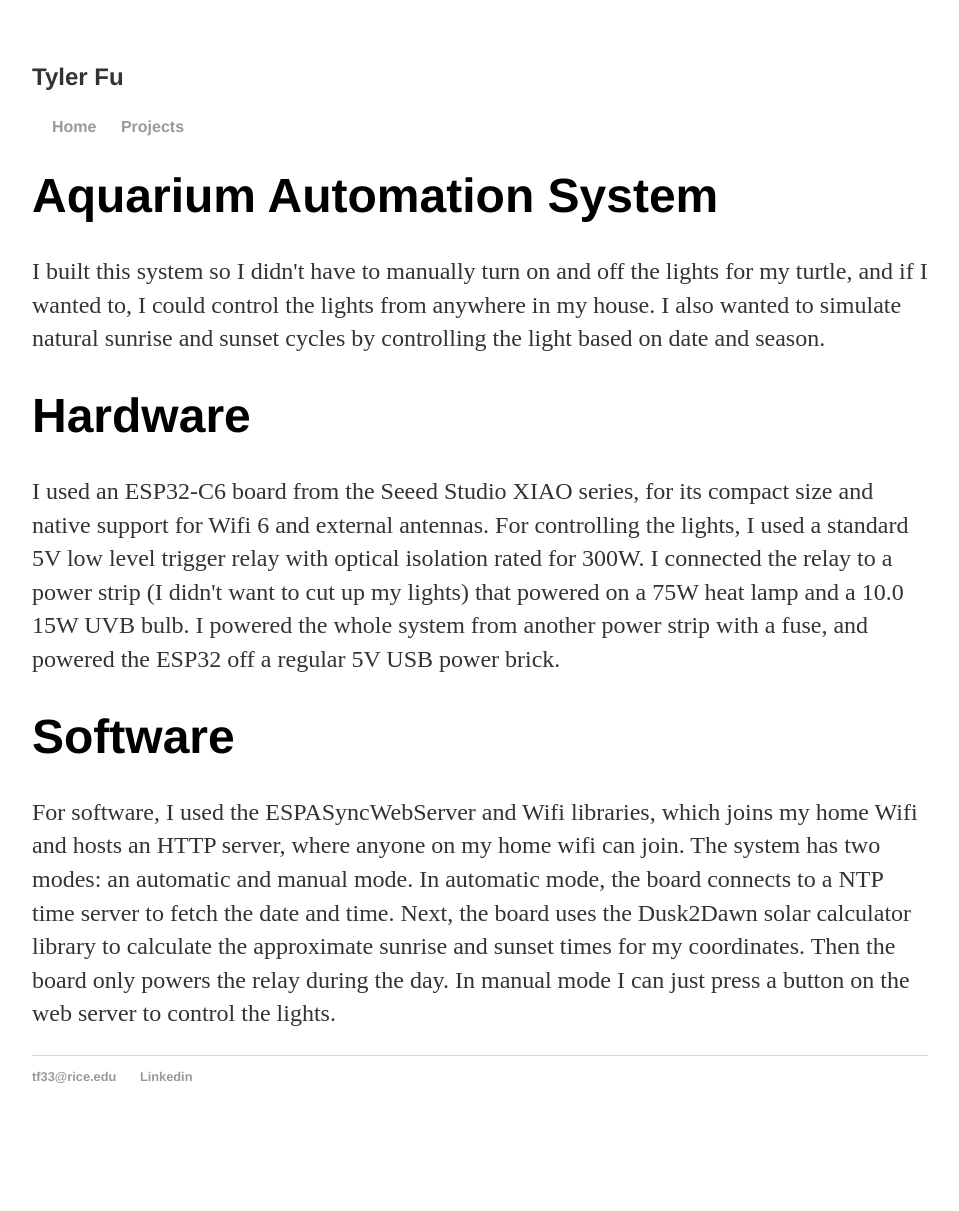
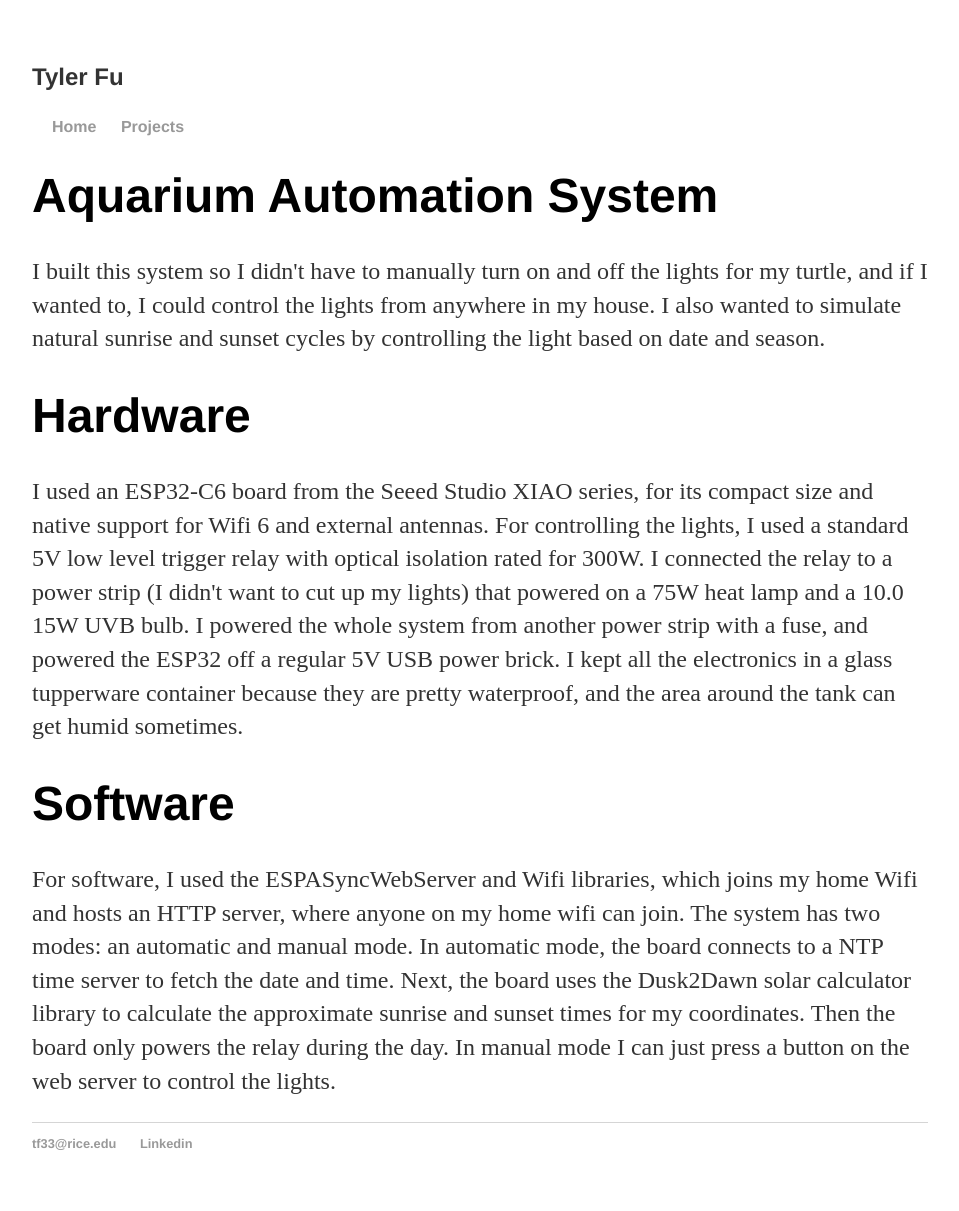
Before and after one commit to tfu1897/tfu1897.github.io, a Jekyll site: the page built from Projects/tank.html, in a window 1280 px wide. Shown: the whole page, without its empty margins (160-1119 px from the left). Built offline with Jekyll 4.4.1, drawn with Linux system fonts in a browser that asks for light colours; before the commit the page ends 1144 px from its top, so only the background shows below that.

Commit message:
Update tank.html

```diff
--- a/Projects/tank.html
+++ b/Projects/tank.html
@@ -10,7 +10,7 @@
 </div><!-- /.blurb -->
 <div class="hardware">
 	<h1>Hardware</h1>
-	<p>I used an ESP32-C6 board from the Seeed Studio XIAO series, for its compact size and native support for Wifi 6 and external antennas.  For controlling the lights, I used a standard 5V low level trigger relay with optical isolation rated for 300W. I connected the relay to a power strip (I didn't want to cut up my lights) that powered on a 75W heat lamp and a 10.0 15W UVB bulb.  I powered the whole system from another power strip with a fuse, and powered the ESP32 off a regular 5V USB power brick. </p>
+	<p>I used an ESP32-C6 board from the Seeed Studio XIAO series, for its compact size and native support for Wifi 6 and external antennas.  For controlling the lights, I used a standard 5V low level trigger relay with optical isolation rated for 300W. I connected the relay to a power strip (I didn't want to cut up my lights) that powered on a 75W heat lamp and a 10.0 15W UVB bulb.  I powered the whole system from another power strip with a fuse, and powered the ESP32 off a regular 5V USB power brick. I kept all the electronics in a glass tupperware container because they are pretty waterproof, and the area around the tank can get humid sometimes. </p>
 
 </div><!-- /.hardware -->
 <div class="software">
```
